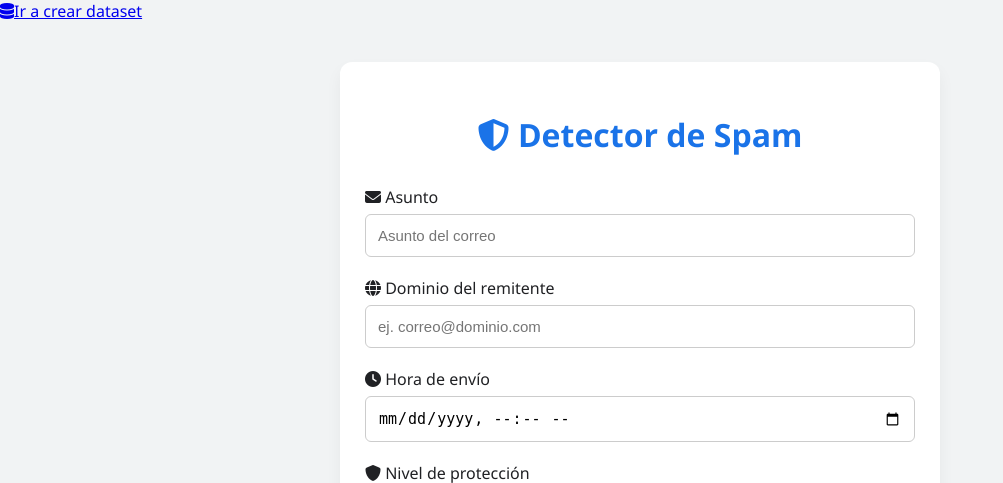
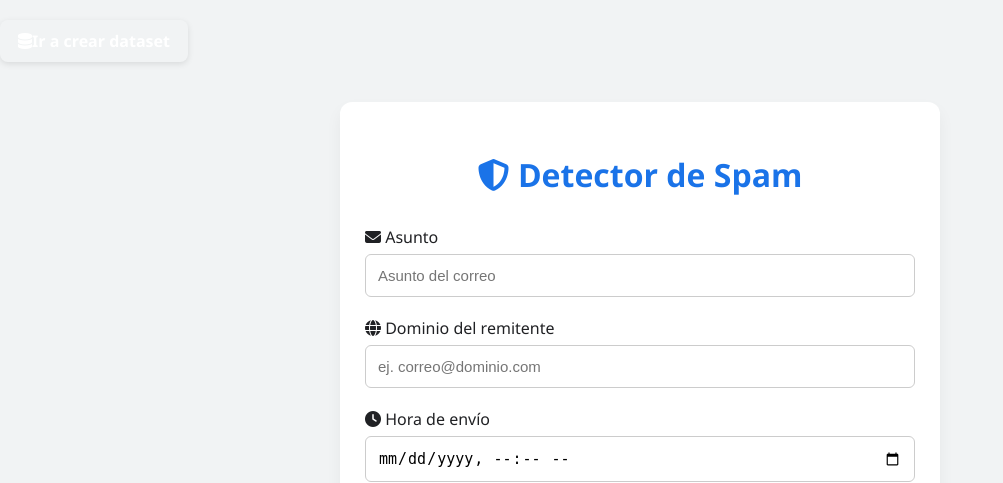
Before and after one commit to juandavid-CR7/spam-detector, a Python web app: template Backend/templates/index.html in a window 1280 px wide. Shown: the top 483 px of the page, without its empty margins (0-1003 px from the left). Run offline with Jinja, Linux system fonts and the light colour scheme; the template is opened without the code that fills it, so the values that code supplies are empty.

Commit message:
Actualizando el archivo style.css

```diff
--- a/Backend/static/style.css
+++ b/Backend/static/style.css
@@ -112,3 +112,21 @@ button:hover {
   color: #34a853;
   font-weight: bold;
 }
+
+.nav-button{
+  display: inline-block;
+  margin-top: 20px;
+  padding: 10px 18px;
+  background-color: linear-gradient(to right, #00c6ff, #0072ff);
+  color: white;
+  text-decoration: none;
+  font-weight: bold;
+  border-radius: 8px;
+  box-shadow: 0 2px 6px rgba(0,0,0,0.1);
+  transition: background 0.3s ease, transform 0.2s;
+}
+
+.nav-button:hover {
+  background: linear-gradient(to right, #0056b3, #0041a3);
+  transform: scale(1.03);
+}
```
